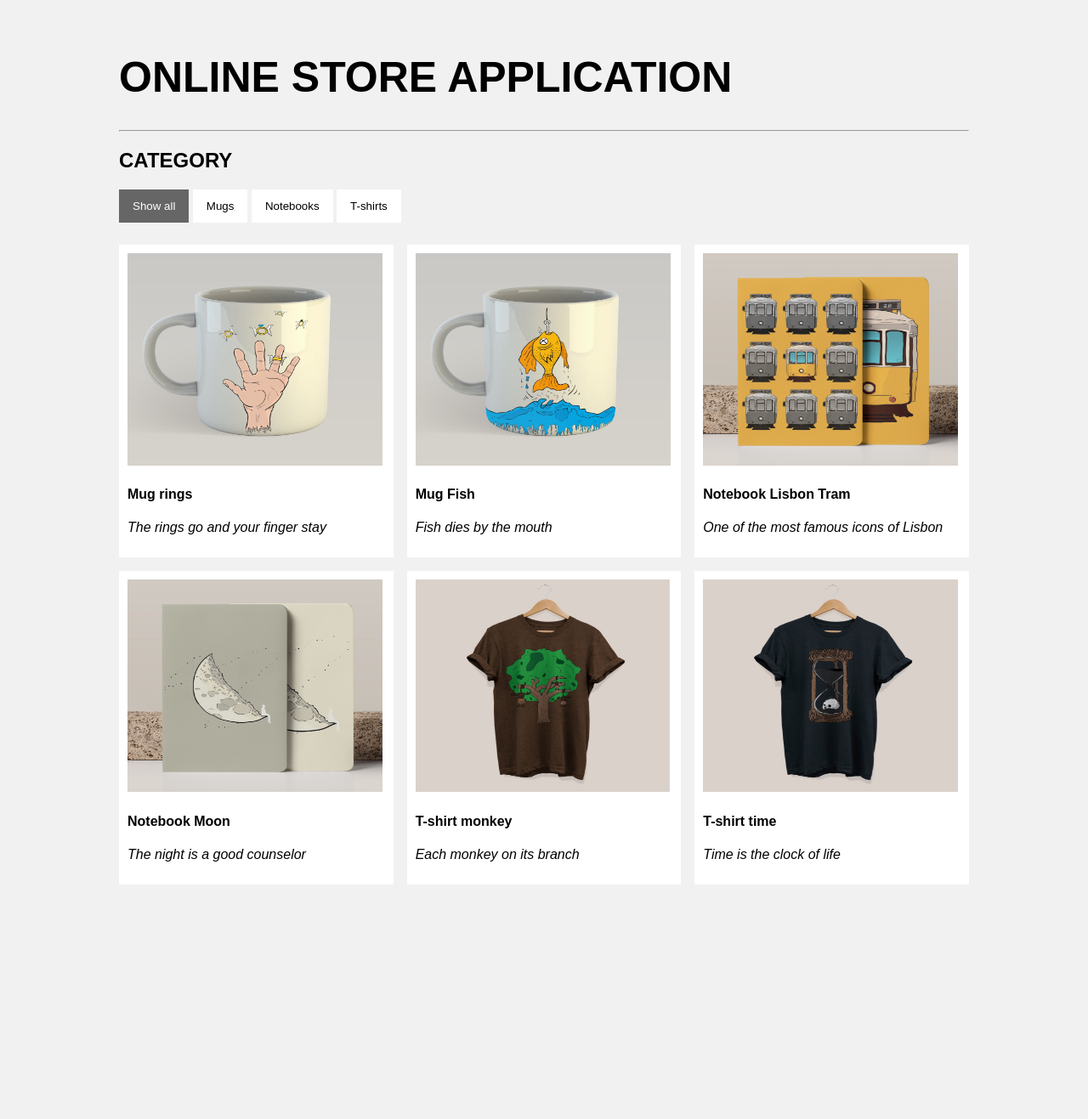
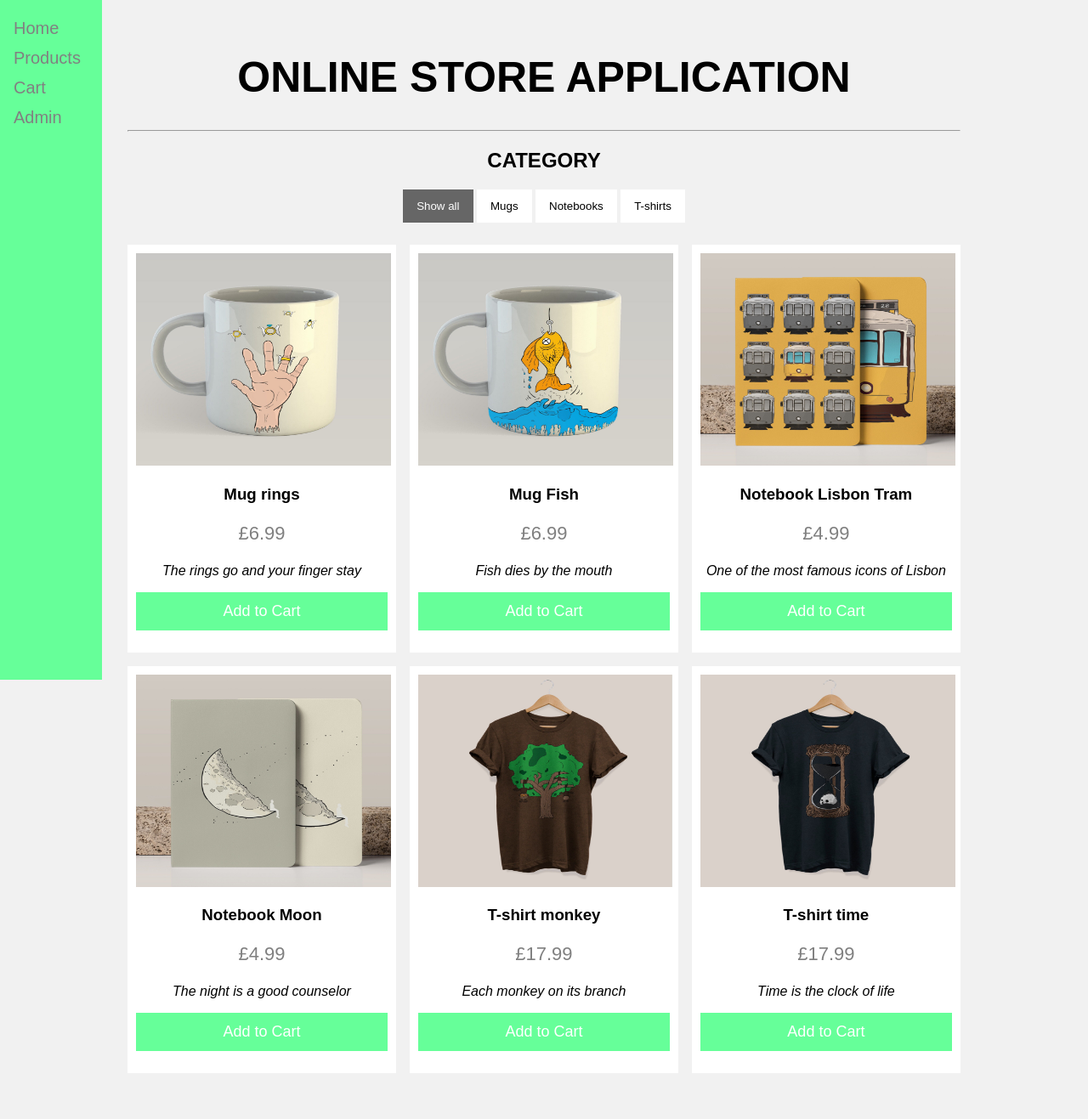
Before and after one commit to AlinaDenisaB/DevOpsRepo, a Flask app: page /products in a window 1280 px wide. Shown: the whole page at 85% size. Before the commit the page ends 1041 px from the top, so only its background shows below. Run offline with Flask 2, Linux system fonts and the light colour scheme.

Commit message:
Add to cart buttons added

```diff
--- a/flask-app/application/routes.py
+++ b/flask-app/application/routes.py
@@ -8,3 +8,9 @@ def home():
 @app.route('/products')
 def products():
     return render_template('products.html', title='Products')
+@app.route('/cart')
+def cart():
+    return render_template('cart.html', title='Cart')
+@app.route('/admin')
+def admin():
+    return render_template('admin.html', title="Admin")
--- /dev/null
+++ b/flask-app/application/templates/admin.html
@@ -0,0 +1,6 @@
+{% extends "layout.html" %}
+
+{% block body_content %}
+<p>This is the admin page</p>
+
+{% endblock %}
--- /dev/null
+++ b/flask-app/application/templates/cart.html
@@ -0,0 +1,6 @@
+{% extends "layout.html" %}
+
+{% block body_content %}
+<p>This is your cart</p>
+
+{% endblock %}
--- a/flask-app/application/templates/products.html
+++ b/flask-app/application/templates/products.html
@@ -3,6 +3,43 @@
 <head>
 <meta name="viewport" content="width=device-width, initial-scale=1">
 <style>
+
+body {font-family: "Lato", sans-serif;}
+.sidebar {
+  height: 100%;
+  width: 120px;
+  position: fixed;
+  z-index: 1;
+  top: 0;
+  left: 0;
+  background-color: #66ff99;
+  overflow-x: hidden;
+  padding-top: 16px;
+}
+
+.sidebar a {
+  padding: 6px 8px 6px 16px;
+  text-decoration: none;
+  font-size: 20px;
+  color: #818181;
+  display: block;
+}
+
+.sidebar a:hover {
+  color: #f1f1f1;
+}
+
+.main {
+  margin-left: 160px; /* Same as the width of the sidenav */
+  padding: 0px 10px;
+}
+
+@media screen and (max-height: 450px) {
+  .sidebar {padding-top: 15px;}
+  .sidebar a {font-size: 18px;}
+}
+
+
 * {
   box-sizing: border-box;
 }
@@ -76,12 +113,40 @@ h1 {
   background-color: #666;
   color: white;
 }
+
+.price {
+  color: grey;
+  font-size: 22px;
+}
+
+.content button{
+  border: none;
+  outline: 0;
+  padding: 12px;
+  color: white;
+  background-color: #66ff99;
+  text-align: center;
+  cursor: pointer;
+  width: 100%;
+  font-size: 18px;
+}
+
+.content button:hover {
+  opacity: 0.7;
+}
+
 </style>
 </head>
 <body>
 
-<!-- MAIN (Center website) -->
-<div class="main">
+<div class="sidebar">
+  <a href="{{url_for('home')}}"> Home </a>
+  <a href="{{url_for('products')}}"> Products </a>
+  <a href="{{url_for('cart')}}"> Cart </a>
+  <a href="{{url_for('admin')}}"> Admin </a>
+</div>
+
+<div class="main" align="center" >
 <h1>ONLINE STORE APPLICATION</h1>
 <hr>
 
@@ -94,55 +159,64 @@ h1 {
   <button class="btn" onclick="filterSelection('tshirts')"> T-shirts</button>
 </div>
 
-<!-- Portfolio Gallery Grid -->
 <div class="row">
   <div class="column mugs">
-    <div class="content">
+    <div class="content" align="center">
 	<img src="{{url_for('static', filename='mug1.jpg')}}" alt="Mug rings" height="250" width="300">
-      <h4>Mug rings</h4>
-      <p><i>The rings go and your finger stay</i></p>
+        <h3>Mug rings</h3>
+	<p class="price">£6.99</p>
+        <p><i>The rings go and your finger stay</i></p>
+	<p><button>Add to Cart</button></p>
     </div>
   </div>
   <div class="column mugs">
-    <div class="content">
+    <div class="content" align="center">
     <img src="{{url_for('static', filename='mug2.jpg')}}" alt="Mug Fish" height="250" width="300">
-      <h4>Mug Fish</h4>
+      <h3>Mug Fish</h3>
+      <p class="price">£6.99</p>
       <p><i>Fish dies by the mouth</i></p>
+      <p><button>Add to Cart</button></p>
     </div>
   </div>
   <div class="column notebooks">
-    <div class="content">
+    <div class="content" align="center">
       <img src="{{url_for('static', filename='notebook1.jpg')}}" alt="Notebook Lisbon Tram" height="250" width="300">
-      <h4>Notebook Lisbon Tram</h4>
+      <h3>Notebook Lisbon Tram</h3>
+      <p class="price">£4.99</p>
       <p><i>One of the most famous icons of Lisbon</i></p>
+      <p><button>Add to Cart</button></p>
     </div>
   </div>
   <div class="column notebooks">
-    <div class="content">
+    <div class="content" align="center">
      <img src="{{url_for('static', filename='notebook2.jpg')}}" alt="Notebook Moon" height="250" width="300">
-     <h4>Notebook Moon</h4>
-   <p><i>The night is a good counselor</i></p>
+     <h3>Notebook Moon</h3>
+     <p class="price">£4.99</p>
+     <p><i>The night is a good counselor</i></p>
+     <p><button>Add to Cart</button></p>
     </div>
   </div>
   <div class="column tshirts">
-    <div class="content">
+    <div class="content" align="center">
       <img src="{{url_for('static', filename='tshirt1.jpg')}}" alt="T-shirt monkey" height="250" width="300">
-      <h4>T-shirt monkey</h4>
+      <h3>T-shirt monkey</h3>
+      <p class="price">£17.99</p>
       <p><i>Each monkey on its branch</i></p>
+      <p><button>Add to Cart</button></p>
     </div>
   </div>
   <div class="column tshirts">
-    <div class="content">
+    <div class="content" align="center">
     <img src="{{url_for('static', filename='tshirt2.jpg')}}" alt="T-shirt time" height="250" width="300">
-      <h4>T-shirt time</h4>
+      <h3>T-shirt time</h3>
+      <p class="price">£17.99</p>
       <p><i>Time is the clock of life</i></p>
+      <p><button>Add to Cart</button></p>
     </div>
   </div>
 
-<!-- END GRID -->
 </div>
 
-<!-- END MAIN -->
 </div>
 
 <script>
@@ -152,12 +226,12 @@ function filterSelection(c) {
   x = document.getElementsByClassName("column");
   if (c == "all") c = "";
   for (i = 0; i < x.length; i++) {
-    w3RemoveClass(x[i], "show");
-    if (x[i].className.indexOf(c) > -1) w3AddClass(x[i], "show");
+    RemoveClass(x[i], "show");
+    if (x[i].className.indexOf(c) > -1) AddClass(x[i], "show");
   }
 }
 
-function w3AddClass(element, name) {
+function AddClass(element, name) {
   var i, arr1, arr2;
   arr1 = element.className.split(" ");
   arr2 = name.split(" ");
@@ -166,7 +240,7 @@ function w3AddClass(element, name) {
   }
 }
 
-function w3RemoveClass(element, name) {
+function RemoveClass(element, name) {
   var i, arr1, arr2;
   arr1 = element.className.split(" ");
   arr2 = name.split(" ");
```
Also changed, not shown: flask-app/application/cart.py (added, +79 -0 lines), flask-app/application/templates/home.html (added, +9 -0 lines), flask-app/application/templates/layout.html (added, +147 -0 lines), flask-app/application/views.py (added, +33 -0 lines).
